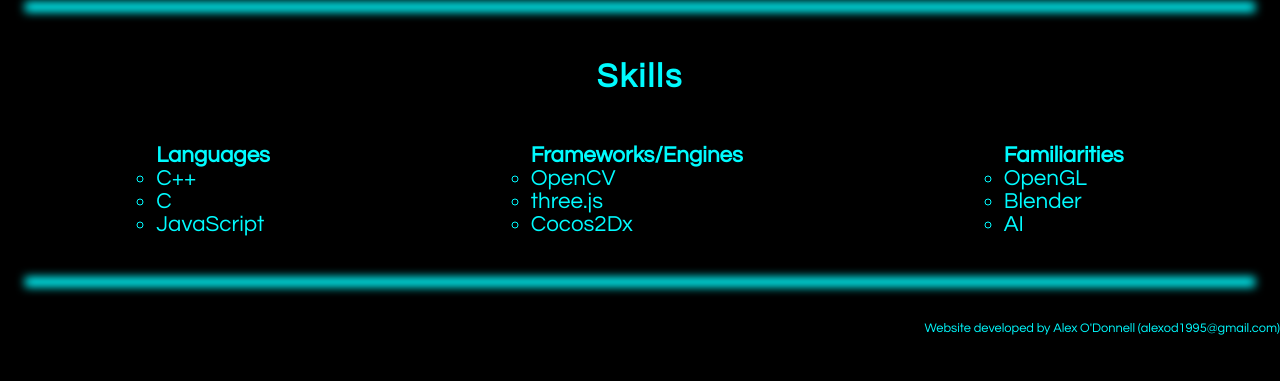
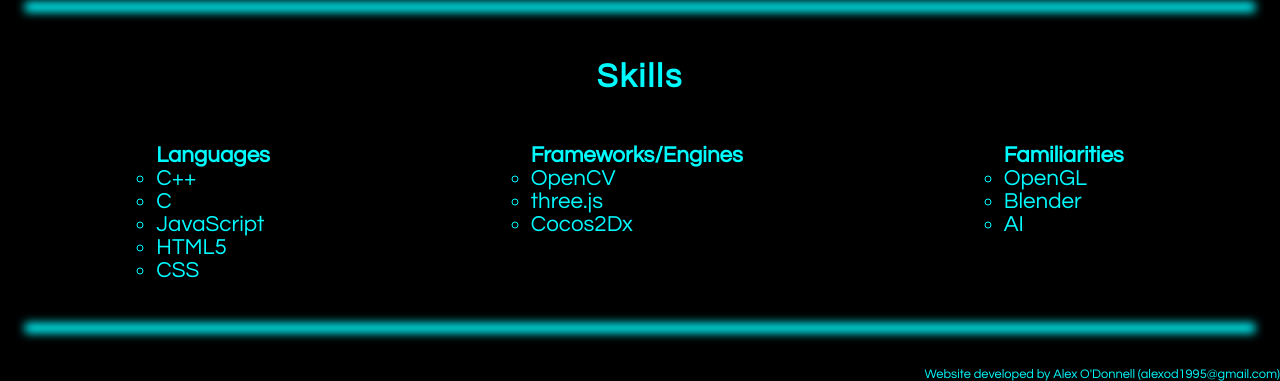
Before and after one commit to alexshaunod/AlexOD, a plain HTML site: page index.html in a window 1280 px wide. Shown: the part 1287-1668 px from the top of the page. Before the commit the page ends 1622 px from the top, so only its background shows below. Drawn offline with Linux system fonts and the light colour scheme.

Commit message:
First draft website

```diff
--- a/index.html
+++ b/index.html
@@ -1,6 +1,7 @@
 <html>
 <head>
 	<link rel="stylesheet" href="style.css">
+	<title>AlexOD</title>
 </head>
 <body>
 <nav>
@@ -54,6 +55,8 @@
 <li>C++</li>
 <li>C</li>
 <li>JavaScript</li>
+<li>HTML5</li>
+<li>CSS</li>
 </ul>
 
 <ul class="c">
--- a/style.css
+++ b/style.css
@@ -18,6 +18,7 @@ nav ul {
 ul.c {
 	list-style-type: circle;
 	text-align: left;
+	vertical-align: text-top;
 	display: inline-block;
 	background-color: #000000;
 
```
Also changed, not shown: contact.html (+2 -1 lines), games.html (+1 -0 lines), uni.html (+1 -0 lines).
